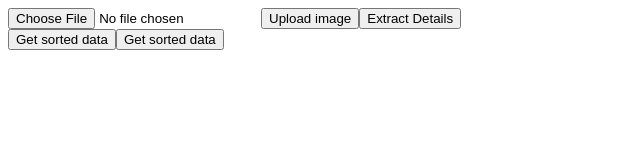
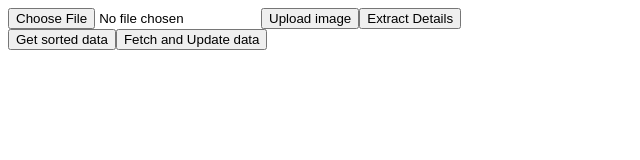
Before and after one commit to AnshPant/Q_ocrRread, a Next.js app: page /upload in a window 1280 px wide. Shown: the top 160 px of the page, without its empty margins (0-640 px from the left). Built offline with nearby package versions, Linux system fonts and the light colour scheme.

Commit message:
commit2 modified:   app/page.tsx modified:   pages/upload.js

```diff
--- a/pages/upload.js
+++ b/pages/upload.js
@@ -163,7 +163,7 @@
         </button></Link>
         <Link href="fetch">
         <button  >
-          Get sorted data
+          Fetch and Update data
         </button></Link>
           </div>
         </section>
```
Also changed, not shown: app/page.tsx (+9 -1 lines).
